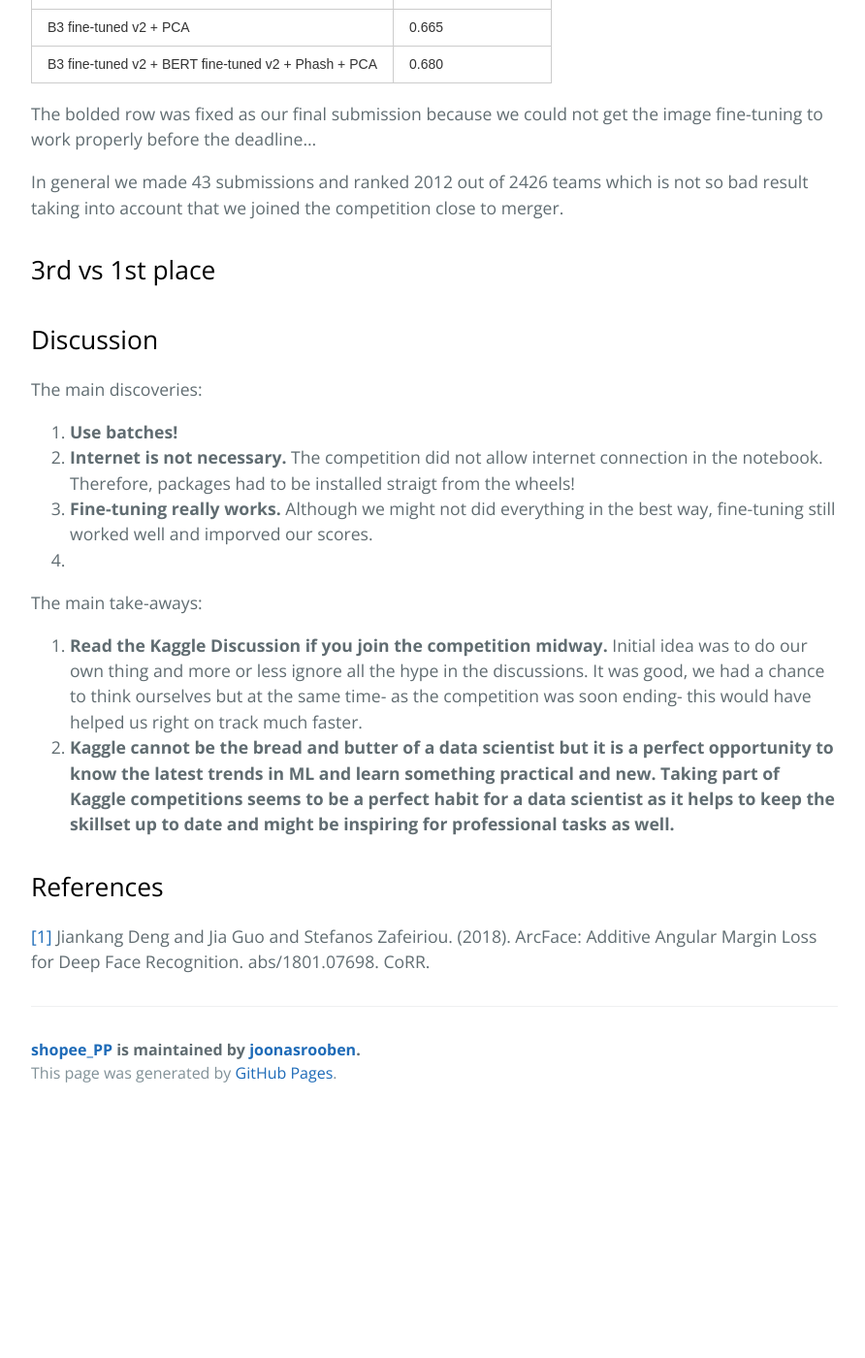
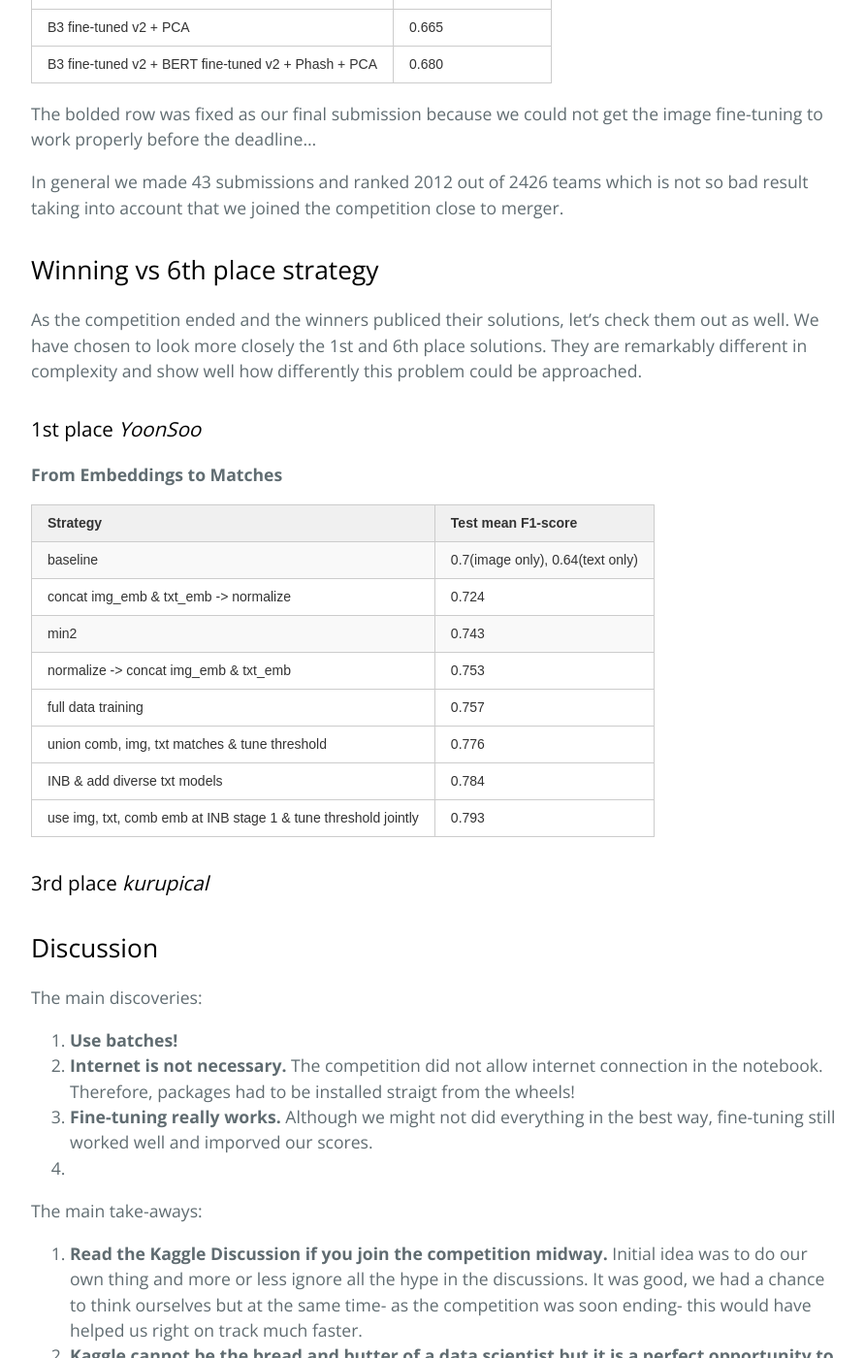
Before and after one commit to joonasrooben/shopee_PP, a Jekyll site: the page built from index.md, in a window 1280 px wide and 1400 px high, scrolled down 11068 px. Shown: the whole window at 97% size, without its empty margins (192-1084 px from the left). Built offline with Jekyll 4.4.1, drawn with Linux system fonts in a browser that asks for light colours; our own code applies the rules of GitHub Pages for plain Markdown files; before the commit the page ends 12218 px from its top, so only the background shows below that.

Commit message:
Update index.md

```diff
--- a/index.md
+++ b/index.md
@@ -331,7 +331,65 @@ The bolded row was fixed as our final submission because we could not get the im
 
 In general we made 43 submissions and ranked 2012 out of 2426 teams which is not so bad result taking into account that we joined the competition close to merger.
 
-## 3rd vs 1st place
+## Winning vs 6th place strategy
+
+As the competition ended and the winners publiced their solutions, let's check them out as well. We have chosen to look more closely the 1st and 6th place solutions. They are remarkably different in complexity and show well how differently this problem could be approached.
+
+### 1st place *YoonSoo*
+
+**From Embeddings to Matches**
+
+<table class="tg center">
+<thead>
+  <tr>
+    <th class="tg-0pky">Strategy </th>
+    <th class="tg-0pky">Test mean F1-score </th>
+  </tr>
+</thead>
+<tbody>
+  <tr>
+    <td class="tg-btxf">baseline</td>
+    <td class="tg-btxf">0.7(image only), 0.64(text only)<br></td>
+  </tr>
+  <tr>
+    <td class="tg-0pky">concat img_emb & txt_emb -> normalize</td>
+    <td class="tg-0pky">0.724</td>
+  </tr>
+  <tr>
+    <td class="tg-btxf">min2</td>
+    <td class="tg-btxf">0.743</td>
+  </tr>
+  <tr>
+    <td class="tg-0pky">normalize -> concat img_emb & txt_emb</td>
+    <td class="tg-0pky"> 0.753</td>
+  </tr>
+  <tr>
+    <td class="tg-0pky">full data training</td>
+    <td class="tg-0pky">0.757</td>
+  </tr>
+  <tr>
+    <td class="tg-0pky">union comb, img, txt matches & tune threshold</td>
+    <td class="tg-0pky">0.776</td>
+  </tr>
+    <tr>
+    <td class="tg-0pky">INB & add diverse txt models</td>
+    <td class="tg-0pky">0.784</td>
+  </tr>
+    <tr>
+    <td class="tg-0pky">use img, txt, comb emb at INB stage 1 & tune threshold jointly</td>
+    <td class="tg-0pky">0.793</td>
+  </tr>
+</tbody>
+</table>
+
+### 3rd place *kurupical*
+
+
+
+
+
+
+
 
 ## Discussion
 
```
